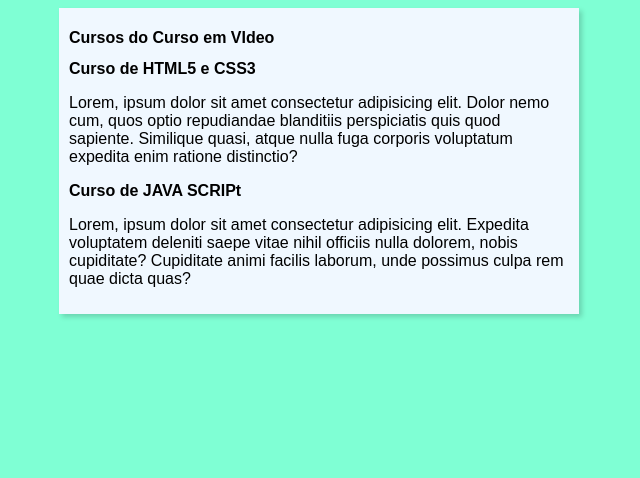
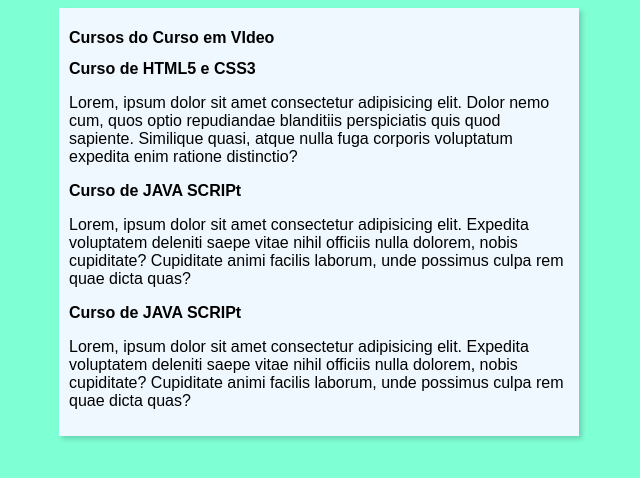
Before and after one commit to luizasanty/projeto-site, a plain HTML site: page index.html in a window 1280 px wide. Shown: the whole page, without its empty margins (321-961 px from the left). Drawn offline with Linux system fonts and the light colour scheme.

Commit message:
add mais um artigo

```diff
--- a/index.html
+++ b/index.html
@@ -19,6 +19,10 @@
             <h2>Curso de JAVA SCRIPt</h2>
             <p>Lorem, ipsum dolor sit amet consectetur adipisicing elit. Expedita voluptatem deleniti saepe vitae nihil officiis nulla dolorem, nobis cupiditate? Cupiditate animi facilis laborum, unde possimus culpa rem quae dicta quas?</p>
         </article>
+         <article>
+            <h2>Curso de JAVA SCRIPt</h2>
+            <p>Lorem, ipsum dolor sit amet consectetur adipisicing elit. Expedita voluptatem deleniti saepe vitae nihil officiis nulla dolorem, nobis cupiditate? Cupiditate animi facilis laborum, unde possimus culpa rem quae dicta quas?</p>
+        </article>
 
     </main>
 </body>
```
